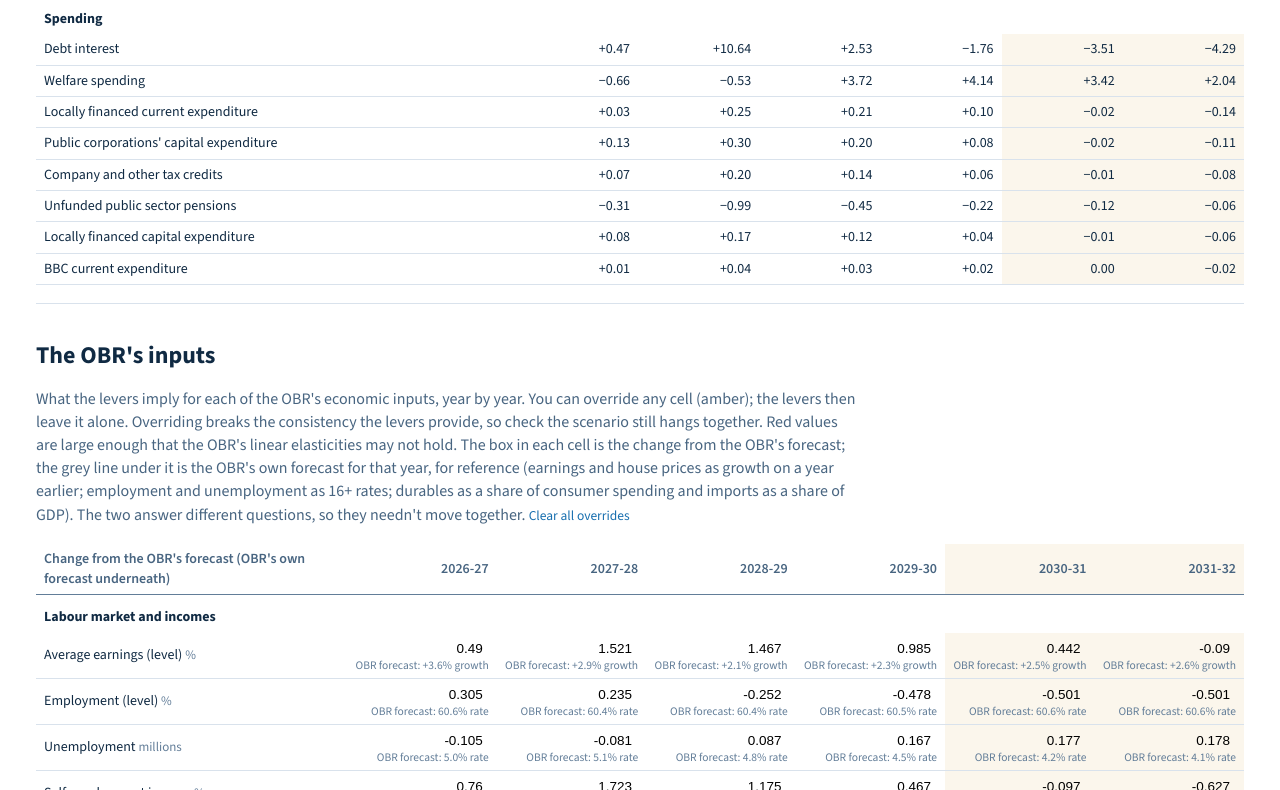
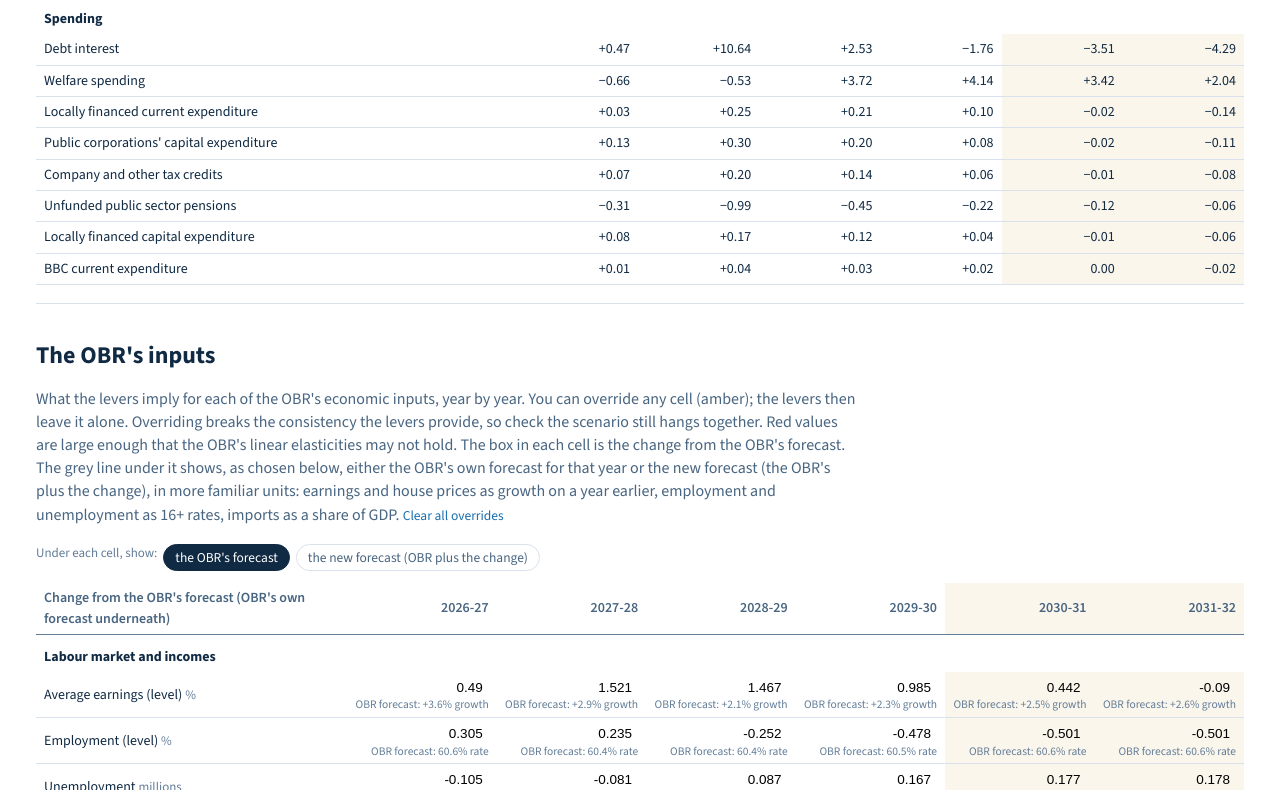
Before and after one commit to Emily-coding/Sturfrymacro, a plain HTML site: page fiscal.html in a window 1280 px wide. Shown: the part 2874-3664 px from the top of the page. Drawn offline with nearby package versions, Linux system fonts and the light colour scheme.

Commit message:
fiscal: OBR inputs table shows the new forecast on request; uprating rows grouped
A switch above the table chooses what the grey line under each cell shows: the
OBR's own forecast, or the new forecast (the OBR's plus the change), converted
into the same familiar units (growth, rates, shares, £bn). The four readings used
for uprating (Q2 and Q3 earnings growth, September CPI, Q2 RPI) now sit last,
under their own heading, as they are worked out from the levers.

Co-Authored-By: Claude Opus 5.5 <noreply@anthropic.com>

```diff
--- a/fiscal.html
+++ b/fiscal.html
@@ -133,11 +133,11 @@
     <p class="intro">What the levers imply for each of the OBR's economic inputs, year by year. You can override any cell
       (amber); the levers then leave it alone. Overriding breaks the consistency the levers provide, so check the
       scenario still hangs together. Red values are large enough that the OBR's linear elasticities may not hold.
-      The box in each cell is the change from the OBR's forecast; the grey line under it is the OBR's own forecast for
-      that year, for reference (earnings and house prices as growth on a year earlier; employment and unemployment as
-      16+ rates; durables as a share of consumer spending and imports as a share of GDP). The two answer different
-      questions, so they needn't move together.
-      <button class="link" id="clear">Clear all overrides</button></p>
+      The box in each cell is the change from the OBR's forecast. The grey line under it shows, as chosen below, either
+      the OBR's own forecast for that year or the new forecast (the OBR's plus the change), in more familiar units:
+      earnings and house prices as growth on a year earlier, employment and unemployment as 16+ rates, imports as a share
+      of GDP. <button class="link" id="clear">Clear all overrides</button></p>
+    <div class="picker" id="baseview"></div>
     <div class="tablewrap"><table id="inputs"></table></div>
   </section>
 
@@ -644,8 +644,8 @@ const BASE_FMT = {
        "nominal_gdp_cy", "nominal_gdp_march", "dwelling_investment", "profits_nonfinancial",
        "profits_financial", "pnfc_investment", "personal_deposits"],
 };
-function showBase(id, v) {
-  if (v == null || !Number.isFinite(v)) return "OBR forecast: not published";
+function showBase(id, v, label = "OBR forecast") {
+  if (v == null || !Number.isFinite(v)) return `${label}: not published`;
   const n = (z, dp) => z.toLocaleString("en-GB", {minimumFractionDigits: dp, maximumFractionDigits: dp});
   let s;
   if (BASE_FMT.growth.includes(id)) s = `${v >= 0 ? "+" : "−"}${n(Math.abs(v), 1)}% growth`;
@@ -661,25 +661,63 @@ function showBase(id, v) {
   else if (id === "electricity_price") s = `£${n(v, 0)}`;
   else if (id === "usd_gbp") s = `$${n(v, 2)}`;
   else s = `${n(v, 1)}%`;                                        // inflation, growth and interest rates
-  return `OBR forecast: ${s}`;
+  return `${label}: ${s}`;
 }
+
+/* Under each cell: the OBR's own forecast, or the new forecast = the OBR's plus the change.
+ * The change (the box) and the OBR's figure (in familiar units) aren't always in the same
+ * units, so each input needs its own conversion. */
+let baseView = "obr";
+function newForecast(id, k, x, obr) {
+  const ch = t => (x[id] || [])[t] || 0, g = v => 1 + v / 100;
+  if (obr == null || !Number.isFinite(obr)) return null;
+  if (BASE_FMT.growth.includes(id))                    // growth on a year earlier, from level changes
+    return 100 * (g(obr) * g(ch(k)) / g(k ? ch(k - 1) : 0) - 1);
+  if (id === "unemployment") {                         // a rate, from a change in millions of people
+    const emp = basis().baseline.employment[k + 1] / 1000;           // millions in work
+    return obr + 100 * ch(k) / (emp / (1 - obr / 100));               // labour force = employment / (1 - rate)
+  }
+  if (id === "imports") return obr * g(ch(k)) / g((x.nominal_gdp_fy || [])[k] || 0);           // share of GDP
+  if (id === "durables") return obr * g(ch(k)) / g((x.nominal_consumption || [])[k] || 0);    // share of spending
+  const inp = DATA.inputs.find(i => i.id === id);
+  return inp.unit === "pct" ? obr * g(ch(k)) : obr + ch(k);       // per cent changes scale; the rest add on
+}
+
+// the readings used to uprate benefits and pensions: worked out from the levers, shown last under their own heading
+const UPRATING = ["earnings_growth_q2", "earnings_growth_q3", "cpi_q3", "rpi_q2"];
+const UPRATING_GROUP = "Used for uprating benefits and pensions (worked out from the levers above)";
+
+function buildBaseView() {
+  const box = document.getElementById("baseview");
+  box.innerHTML = '<span class="note">Under each cell, show: </span>';
+  for (const [key, label] of [["obr", "the OBR's forecast"], ["new", "the new forecast (OBR plus the change)"]]) {
+    const b = el("button", null, label);
+    b.setAttribute("aria-pressed", key === baseView);
+    b.onclick = () => { baseView = key; buildBaseView(); update(); };
+    box.append(b);
+  }
+}
+
 function renderInputs(x) {
   const t = document.getElementById("inputs");
   const shown = basis().shown || {};
   let group = null;
   const rows = [];
-  for (const inp of DATA.inputs) {
-    if (inp.group !== group) { group = inp.group; rows.push(`<tr class="group"><td>${group}</td>${years().map(() => "<td></td>").join("")}</tr>`); }
+  const ordered = DATA.inputs.filter(i => !UPRATING.includes(i.id)).concat(DATA.inputs.filter(i => UPRATING.includes(i.id)));
+  const label = baseView === "new" ? "new forecast" : "OBR forecast";
+  for (const inp of ordered) {
+    const g = UPRATING.includes(inp.id) ? UPRATING_GROUP : inp.group;
+    if (g !== group) { group = g; rows.push(`<tr class="group"><td>${group}</td>${years().map(() => "<td></td>").join("")}</tr>`); }
     const unit = {pct: "%", pt: "points", millions: "millions"}[inp.unit] || inp.unit;
     const tds = years().map((_, k) => {
       const key = inp.id + "|" + k, v = (x[inp.id] || [])[k] || 0;
       const cls = [key in state.overrides ? "over" : "", Math.abs(v) > (LARGE[inp.unit] ?? 3) ? "big" : "", extrapolated()[k] ? "extrap" : ""].join(" ");
       return `<td class="${cls}"><input data-key="${key}" value="${Math.abs(v) < 5e-4 ? "0" : +v.toFixed(3)}" inputmode="decimal">`
-        + `<span class="base">${showBase(inp.id, (shown[inp.id] || [])[k])}</span></td>`;
+        + `<span class="base">${showBase(inp.id, baseView === "new" ? newForecast(inp.id, k, x, (shown[inp.id] || [])[k]) : (shown[inp.id] || [])[k], label)}</span></td>`;
     }).join("");
     rows.push(`<tr><td title="${inp.help}">${inp.label} <span class="note">${unit}</span></td>${tds}</tr>`);
   }
-  table("inputs", ["Change from the OBR's forecast (OBR's own forecast underneath)", ...years()], rows);
+  table("inputs", [`Change from the OBR's forecast (${baseView === "new" ? "new" : "OBR's own"} forecast underneath)`, ...years()], rows);
   t.querySelectorAll("input").forEach(e => e.addEventListener("change", () => {
     const v = parseFloat(e.value);
     if (Number.isFinite(v)) state.overrides[e.dataset.key] = v; else delete state.overrides[e.dataset.key];
@@ -760,7 +798,7 @@ Promise.all([
   if (!DATA.bases[state.basis]) state.basis = d.default_basis;
   if (state.since && (!SINCE || !(SINCE.targets[state.since] || state.since === CUSTOM))) { state.since = null; state.levers = {}; }
   document.getElementById("srcnote").innerHTML = `<a href="${d.source.workbook}">workbook</a>, <a href="${d.source.article}">article</a>; data built ${d.generated}`;
-  buildModes(); buildViews(); buildBasisPicker(); buildPresets(); buildLevers(); buildParams(); renderCaveats();
+  buildModes(); buildViews(); buildBaseView(); buildBasisPicker(); buildPresets(); buildLevers(); buildParams(); renderCaveats();
   const src = document.getElementById("p-src"), srcHelp = () => { document.getElementById("p-src-help").textContent = SOURCE_HELP[src.value]; };
   src.addEventListener("change", srcHelp); srcHelp();
   // a fresh visit opens on what has changed since the forecast, the page's main use
```
